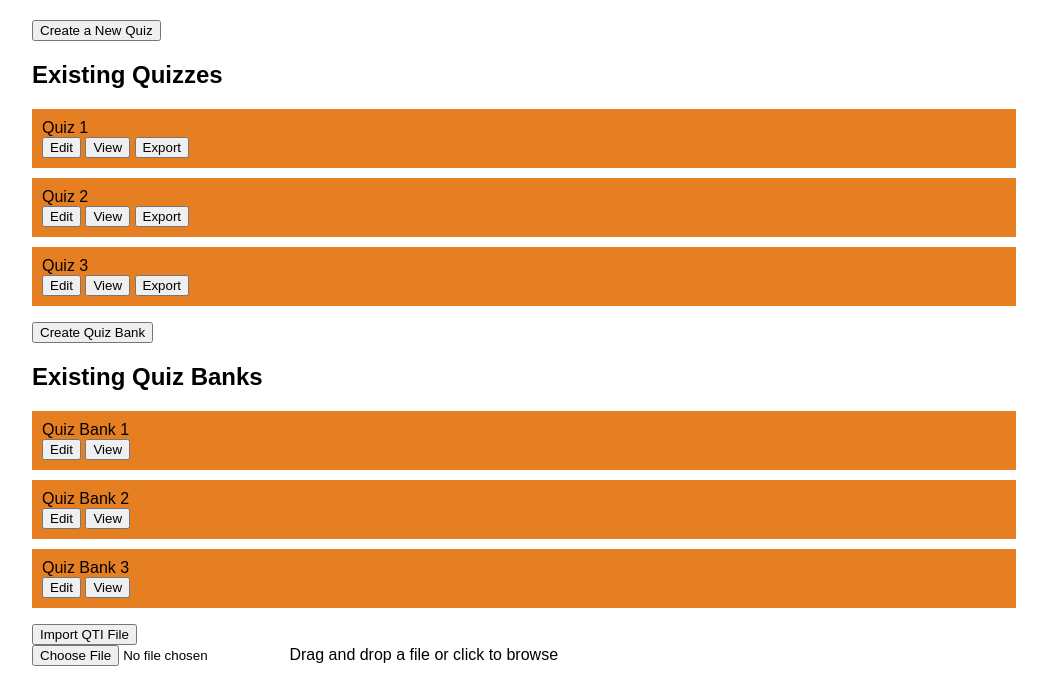
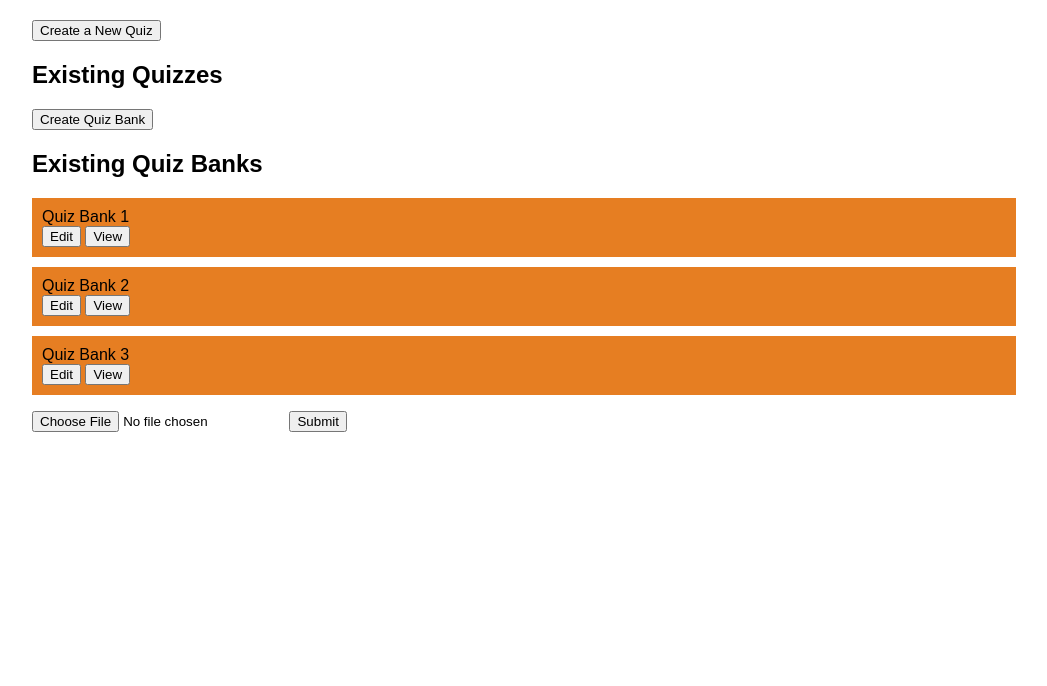
Before and after one commit to bmk0017/CS-499-Team-6, a Flask app: page / in a window 1280 px wide. Shown: the part 130-816 px from the top of the page, without its empty margins (116-1163 px from the left). After the commit the page ends 562 px from the top, so only its background shows below. Run offline with Flask 3, Linux system fonts and the light colour scheme.

Commit message:
Prepped for Demo
Connected a few parts, mostly pertaining to the memory saving.

```diff
--- a/app/__init__.py
+++ b/app/__init__.py
@@ -1,5 +1,7 @@
 from flask import Flask
+from app.saveData import Save
 
 app = Flask(__name__)
+save = Save('savedQuizzes.pickle')
 
 from app import routes
--- a/app/parse.py
+++ b/app/parse.py
@@ -82,11 +82,6 @@
 
         if type(question)!=type(None): #This IF may not be neccessary later on
             allQuestions.questions.append(question)
-            logging.info(question)
-
-
-    # for q in allQuestions.questions:
-    #     logging.info(q)
 
     return allQuestions
 
--- a/app/quiz.py
+++ b/app/quiz.py
@@ -12,3 +12,6 @@
 
     def __init__(self):
         self.questions = []
+
+    def __str__(self):
+        return '\n'.join([str(q) for q in self.questions])
--- a/app/routes.py
+++ b/app/routes.py
@@ -1,32 +1,31 @@
 # Import necessary modules and classes
 from flask import render_template, request, redirect, url_for
 from app import app
-from app.parse import parseQTI
+from app import save
+from app.parse import ziptoQuizObj
 from werkzeug.utils import secure_filename
 import os
 
-# Sample data for storing quizzes and questions (using an in-memory list as an example)
-quizzes = []
-questions = []
-
-
 # Specify the upload folder for the XML files
-UPLOAD_FOLDER = 'uploads'
+UPLOAD_FOLDER = os.path.join(os.getcwd(),'uploads')
 app.config['UPLOAD_FOLDER'] = UPLOAD_FOLDER
-
-# Function to store a quiz in the in-memory list
-def store_quiz_in_memory(quiz):
-    quizzes.append(quiz)
-
-# Function to retrieve quizzes from the in-memory list
-def retrieve_quizzes_from_memory():
-    return quizzes
 
 # Home route: Displays the main page with the list of quizzes
 @app.route('/')
 def home():
+    # filepaths = [r'C:\Users\matth\Desktop\Team 6 Project Extra Files\team-6-quiz-export-0.zip',
+    #              r'C:\Users\matth\Desktop\Team 6 Project Extra Files\team-6-quiz-export-1.zip',
+    #              r'C:\Users\matth\Desktop\Team 6 Project Extra Files\team-6-quiz-export-2.zip',
+    #              r'C:\Users\matth\Desktop\Team 6 Project Extra Files\team-6-quiz-export-3.zip',
+    #              r'C:\Users\matth\Desktop\Team 6 Project Extra Files\team-6-quiz-export-4.zip',
+    #              r'C:\Users\matth\Desktop\Team 6 Project Extra Files\robert-k-preston-playground-quiz-export-3-4-24.zip']
+    # save.saveQuiz(ziptoQuizObj(filepaths[5]))
+
+    for q in save.loadQuiz():
+        print(q)
+
     # Retrieve the list of quizzes from the in-memory list
-    return render_template('index.html', quizzes=retrieve_quizzes_from_memory())
+    return render_template('index.html', quizzes = save.loadQuiz())
 
 # Create Quiz route: Handles quiz creation form submission
 @app.route('/create_quiz', methods=['GET', 'POST'])
@@ -34,31 +33,36 @@
     if request.method == 'POST':
         # Handle form submission logic
         if 'file' in request.files:
-            file = request.files['file']
-            if file.filename != '':
-                # Save the uploaded file to the specified folder
-                filename = secure_filename(file.filename)
-                file_path = os.path.join(app.config['UPLOAD_FOLDER'], filename)
-                file.save(file_path)
+            #file = request.files['file']
 
-                # Now, you can pass the file_path to the parseQTI function
-                parseQTI(file_path)
+            file = request.files.get("file")
+            save.saveQuiz(ziptoQuizObj(file))
+
+            # if file.filename != '':
+            #     # Save the uploaded file to the specified folder
+            #     filename = secure_filename(file.filename)
+            #     file_path = os.path.join(app.config['UPLOAD_FOLDER'], filename)
+            #     file.save(file_path)
+
+            #     # Now, you can pass the file_path to the parseQTI function
+            #     save.saveQuiz(ziptoQuizObj(file_path))
+            #     print(ziptoQuizObj(file_path))
 
         else:
             # Handle the case where no file is uploaded
             # Example: Generate a new quiz with default questions
             new_quiz = {
-                'id': len(quizzes) + 1,  # Assign a unique ID
+                'id': len(save.loadQuiz()) + 1,  # Assign a unique ID
                 'name': request.form.get('quiz_name'),  # Get the quiz name from the form
                 'questions': []  # Add default questions or leave it empty
             }
 
             # Store the created quiz in the in-memory list
-            store_quiz_in_memory(new_quiz)
+            save.saveQuiz(new_quiz)
 
-        return redirect(url_for('create_quiz_page'))  # Redirect to create_quiz.html
+        return redirect('/')  # Redirect to create_quiz.html
 
-    return render_template('create_quiz.html')
+    return render_template('index.html', quizzes = save.loadQuiz())
 
 # New route for creating a quiz page
 @app.route('/create_quiz_page')
@@ -69,9 +73,17 @@
 @app.route('/quiz_bank')
 def quiz_bank():
     # Retrieve the list of quizzes from the in-memory list
-    return render_template('quiz_bank.html', quizzes=retrieve_quizzes_from_memory())
+    return render_template('quiz_bank.html', quizzes = save.loadQuiz())
 
 # New route for the quiz bank page
 @app.route('/create_quiz_bank_page')
 def create_quiz_bank_page():
     return render_template('quiz_bank.html')
+
+@app.route('/demo_page/<quizID>')
+def demo(quizID = ''):
+
+    for q in save.loadQuiz():
+        if q.id == quizID:
+            currentQuiz = q
+    return render_template('demo.html', quiz = str(currentQuiz))
--- a/app/saveData.py
+++ b/app/saveData.py
@@ -1,16 +1,34 @@
 from app.question import *
 from app.quiz import *
-from app.parse import ziptoQuizObj
 import pickle
+import os
 
-def saveQuiz(quizInfo):
+class Save:
+    def __init__(self, file = 'savefile.pickle'):
+        self.saveFile = os.getcwd() +'\\'+ file
 
-    with open('savefile', 'w') as f:
-        pickle.dump(quizInfo, f)
+    def saveQuiz(self, quizInfo):
 
-def loadQuiz():
+        with open(self.saveFile, 'ab') as f:
+            #Check if it is a quiz so that we can accept single quiz objects and lists
+            if isinstance(quizInfo, Quiz):
+                quizInfo = [quizInfo]
 
-    with open('savefile') as f:
-        quizInfo = pickle.load(f)
+            for q in quizInfo:
+                pickle.dump(q, f)
 
-    return quizInfo
+    def loadQuiz(self):
+        try:
+            with open(self.saveFile, 'rb') as f:
+                quizList = []
+                while True:
+                    try:
+                        quiz = pickle.load(f)
+                    except EOFError:
+                        break
+                    quizList.append(quiz)
+                f.seek(0)
+
+            return quizList
+        except FileNotFoundError:
+            return []
--- a/app/templates/index.html
+++ b/app/templates/index.html
@@ -19,30 +19,16 @@
                     <h2>Existing Quizzes</h2>
                     <ul class="quiz-list">
                         <!-- List of existing quizzes goes here -->
+                        {% for quiz in quizzes %}
                             <li>
-                            Quiz 1
+                                {{ quiz.title }}
                                 <div class="quiz-buttons">
                                     <button class="edit-button">Edit</button>
-                                <button class="view-button">View</button>
+                                    <a href="/demo_page/{{quiz.id}}"><button class="view-button">View</button></a>
                                     <button class="export-button">Export</button>
                                 </div>
                             </li>
-                        <li>
-                            Quiz 2
-                            <div class="quiz-buttons">
-                                <button class="edit-button">Edit</button>
-                                <button class="view-button">View</button>
-                                <button class="export-button">Export</button>
-                            </div>
-                        </li>
-                        <li>
-                            Quiz 3
-                            <div class="quiz-buttons">
-                                <button class="edit-button">Edit</button>
-                                <button class="view-button">View</button>
-                                <button class="export-button">Export</button>
-                            </div>
-                        </li>
+                        {% endfor %}
                         <!-- Add more items as needed -->
                     </ul>
                 </div>
@@ -75,11 +61,16 @@
                         <!-- Add more items as needed -->
                     </ul>
                 </div>
-                <button class="import-qti-button">Import QTI File</button>
-                <div class="drag-drop-section">
-                    <input type="file" id="fileInput" class="drag-drop-input" />
-                    <label for="fileInput" class="drag-drop-label">Drag and drop a file or click to browse</label>
-                </div>
+
+                <head>
+                    <title>Import QTI File</title>
+                </head>
+                <body>
+                    <form method="post" action="/create_quiz" enctype="multipart/form-data">
+                        <input type="file" name="file">
+                        <input type="submit" value="Submit">
+                    </form>
+                </body>
             </div>
         </main>
     </div>
```
Also changed, not shown: app/qti_generator.py (added, +64 -0 lines), app/templates/demo.html (added, +20 -0 lines). Lines whose indentation alone changed are shown as unchanged.
